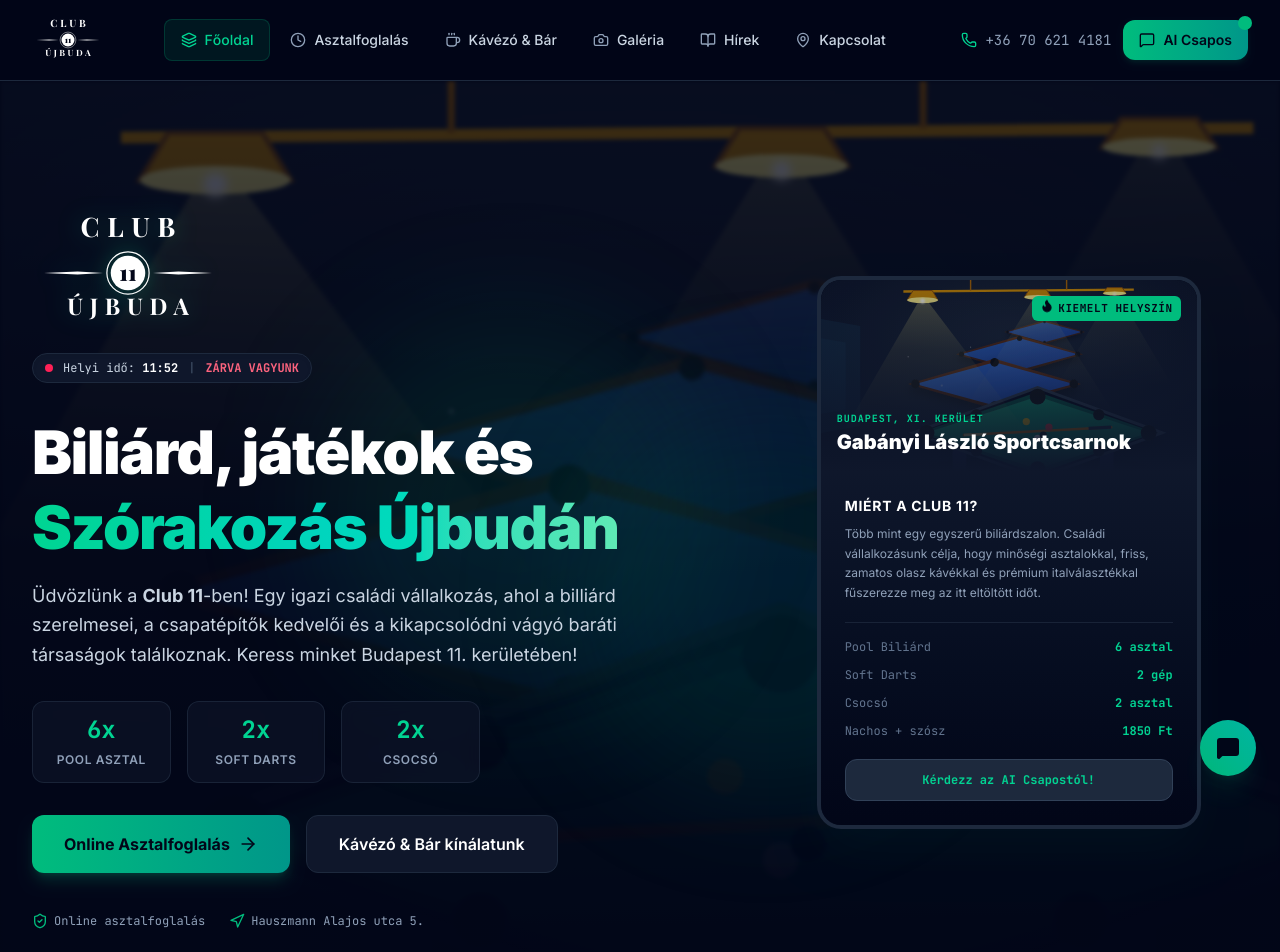
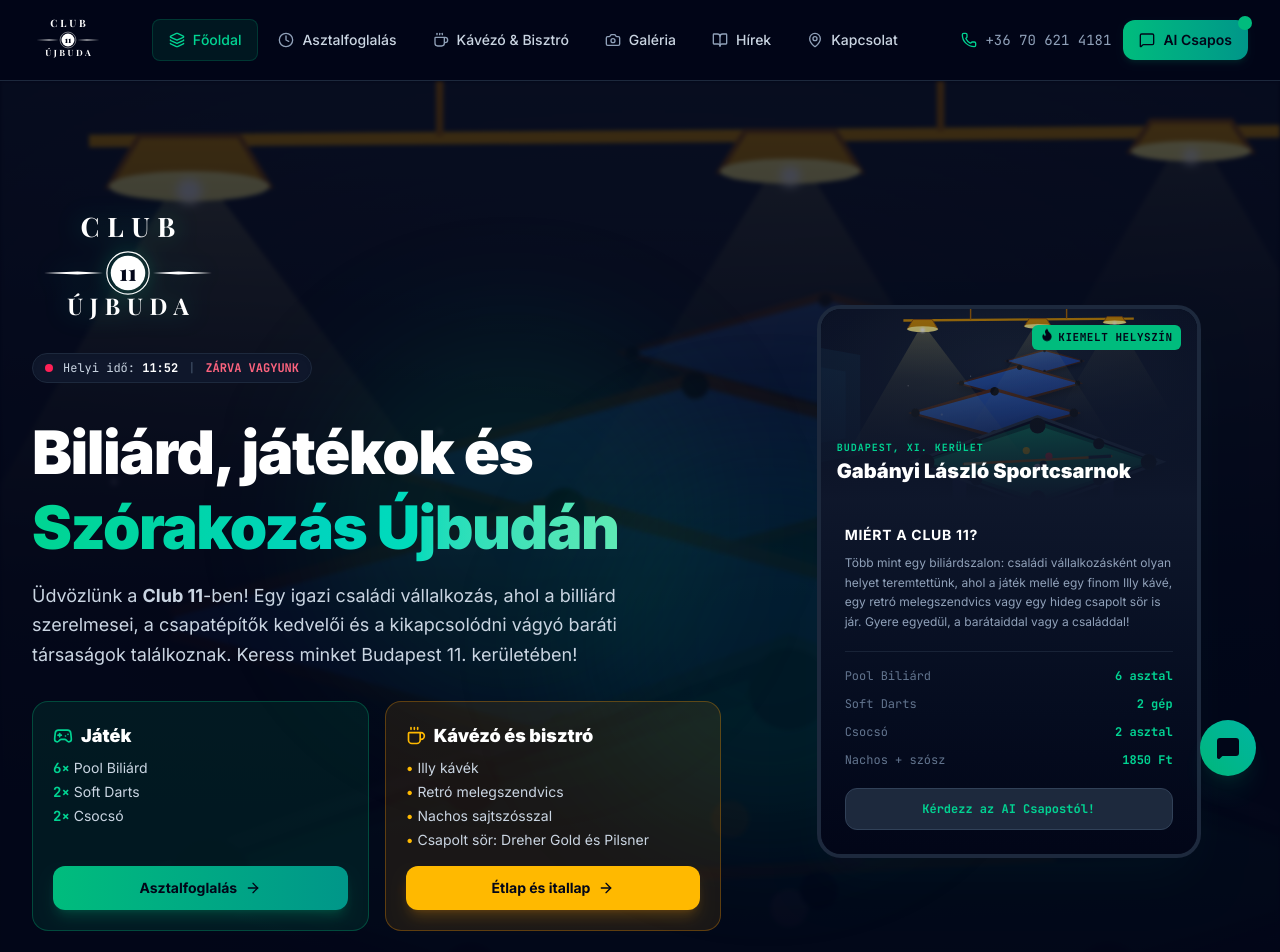
Before and after one commit to kyoshozozo/Club11, a React (Vite) app: page / in a window 1280 px wide. Shown: the top 952 px of the page. Built offline with nearby package versions, Linux system fonts and the light colour scheme; a web font is replaced by a local one.

Commit message:
Add files via upload
Frissítés 3/3

```diff
--- a/src/components/About.tsx
+++ b/src/components/About.tsx
@@ -121,7 +121,7 @@ export default function About() {
                 <div>
                   <h4 className="font-semibold text-sm text-white">Megközelítés</h4>
                   <p className="text-xs text-slate-400 font-sans leading-relaxed pt-1">
-                    M4 metróval, 17, 41, 47, 56 villamosokkal (Hauszmann Alajos utca megálló).
+                    M4 metróval, valamint 1, 17, 41, 47, 56 villamosokkal (Hauszmann Alajos utca megálló).
                   </p>
                 </div>
               </div>
@@ -248,7 +248,7 @@ export default function About() {
             <span className="text-[10px] font-mono text-emerald-400 uppercase tracking-wider block">Hogyan találsz be?</span>
             <h4 className="font-sans font-black text-lg text-white">Megközelítés a Sportcsarnokon belül</h4>
             <p className="text-xs text-slate-400 leading-relaxed font-sans">
-              A **Gabányi László Sportcsarnok** főbejáratán belépve menj közvetlenül előre a folyosón. Kövesd a falon elhelyezett biliárdgolyós és **Club 11** táblákat. A szalonunk tágas játéktérrel és külön kávézó terasszal vár téged a folyosó végén balra!
+              A Club 11 a <strong className="text-white">Gabányi László Sportcsarnok</strong> területén található. A sportcsarnok <strong className="text-white">főbejáratán</strong> belépve fordulj <strong className="text-white">balra</strong>: az <strong className="text-white">első ajtónál</strong> találod a klubot.
             </p>
             <div className="pt-2">
               <a
--- a/src/components/Hero.tsx
+++ b/src/components/Hero.tsx
@@ -4,12 +4,15 @@
  */
 
 import React, { useState, useEffect } from 'react';
-import { Clock, Navigation, ShieldCheck, ArrowRight, Flame } from 'lucide-react';
+import { Navigation, ShieldCheck, ArrowRight, Flame, Gamepad2, Coffee } from 'lucide-react';
 import Club11Logo from './Club11Logo';
-import { OPENING_HOURS, budapestNow, MENU_ITEMS } from '../data';
+import { OPENING_HOURS, budapestNow, MENU_ITEMS, TABLE_CATEGORIES } from '../data';
 
 // A kiemelt snack neve és ára az árlistából jön, így nem térhet el tőle
 const FEATURED_SNACK = MENU_ITEMS.find(item => item.id === 'et-nachos')!;
+
+// A bisztró pillér kiemelt tételei (csak olyan, ami az árlistában is szerepel)
+const BISTRO_HIGHLIGHTS = ['Illy kávék', 'Retró melegszendvics', 'Nachos sajtszósszal', 'Csapolt sör: Dreher Gold és Pilsner'];
 
 interface HeroProps {
   onStartBooking: () => void;
@@ -87,40 +90,53 @@ export default function Hero({ onStartBooking, onExploreMenu, onOpenChat }: Hero
               </p>
             </div>
 
-            {/* Quick stats / highlights */}
-            <div className="grid grid-cols-3 gap-4 max-w-md mx-auto lg:mx-0">
-              <div className="bg-slate-900/60 backdrop-blur-sm border border-slate-800/80 rounded-xl p-3 text-center">
-                <span className="block text-2xl font-black text-emerald-400 font-mono">6x</span>
-                <span className="text-xs text-slate-400 uppercase tracking-wider font-semibold">Pool asztal</span>
+            {/* Két egyenrangú pillér: Játék és Kávézó & Bisztró */}
+            <div className="grid grid-cols-1 sm:grid-cols-2 gap-4 text-left" id="hero-pillars">
+              <div className="flex flex-col justify-between gap-4 p-5 rounded-2xl bg-emerald-500/10 border border-emerald-500/30" id="hero-pillar-games">
+                <div className="space-y-2">
+                  <div className="flex items-center gap-2 text-emerald-400">
+                    <Gamepad2 className="w-5 h-5" />
+                    <h2 className="text-lg font-black text-white">Játék</h2>
                   </div>
-              <div className="bg-slate-900/60 backdrop-blur-sm border border-slate-800/80 rounded-xl p-3 text-center">
-                <span className="block text-2xl font-black text-emerald-400 font-mono">2x</span>
-                <span className="text-xs text-slate-400 uppercase tracking-wider font-semibold">Soft Darts</span>
+                  <ul className="text-sm text-slate-300 space-y-1">
+                    {TABLE_CATEGORIES.map(c => (
+                      <li key={c.type}>
+                        <span className="font-mono font-bold text-emerald-400">{c.count}×</span> {c.name.replace(' Asztal', '').replace(' Gép', '')}
+                      </li>
+                    ))}
+                  </ul>
                 </div>
-              <div className="bg-slate-900/60 backdrop-blur-sm border border-slate-800/80 rounded-xl p-3 text-center">
-                <span className="block text-2xl font-black text-emerald-400 font-mono">2x</span>
-                <span className="text-xs text-slate-400 uppercase tracking-wider font-semibold">Csocsó</span>
-              </div>
-            </div>
-
-            {/* CTA Buttons */}
-            <div className="flex flex-col sm:flex-row gap-4 justify-center lg:justify-start">
                 <button
                   onClick={onStartBooking}
                   id="hero-booking-cta"
-                className="flex items-center justify-center gap-2 px-8 py-4 rounded-xl bg-gradient-to-r from-emerald-500 to-teal-600 hover:from-emerald-400 hover:to-teal-500 text-slate-950 font-bold text-base transition-all transform hover:-translate-y-0.5 active:translate-y-0 shadow-lg shadow-emerald-500/20"
+                  className="flex items-center justify-center gap-2 px-5 py-3 rounded-xl bg-gradient-to-r from-emerald-500 to-teal-600 hover:from-emerald-400 hover:to-teal-500 text-slate-950 font-bold text-sm transition-all shadow-lg shadow-emerald-500/20"
                 >
-                Online Asztalfoglalás
-                <ArrowRight className="w-5 h-5" />
+                  Asztalfoglalás
+                  <ArrowRight className="w-4 h-4" />
                 </button>
+              </div>
 
+              <div className="flex flex-col justify-between gap-4 p-5 rounded-2xl bg-amber-500/10 border border-amber-500/30" id="hero-pillar-bistro">
+                <div className="space-y-2">
+                  <div className="flex items-center gap-2 text-amber-400">
+                    <Coffee className="w-5 h-5" />
+                    <h2 className="text-lg font-black text-white">Kávézó és bisztró</h2>
+                  </div>
+                  <ul className="text-sm text-slate-300 space-y-1">
+                    {BISTRO_HIGHLIGHTS.map(name => (
+                      <li key={name}><span className="text-amber-400">•</span> {name}</li>
+                    ))}
+                  </ul>
+                </div>
                 <button
                   onClick={onExploreMenu}
                   id="hero-menu-cta"
-                className="flex items-center justify-center gap-2 px-8 py-4 rounded-xl bg-slate-900 hover:bg-slate-800 text-white font-semibold text-base transition-all border border-slate-800"
+                  className="flex items-center justify-center gap-2 px-5 py-3 rounded-xl bg-amber-400 hover:bg-amber-300 text-slate-950 font-bold text-sm transition-all shadow-lg shadow-amber-500/20"
                 >
-                Kávézó & Bár kínálatunk
+                  Étlap és itallap
+                  <ArrowRight className="w-4 h-4" />
                 </button>
+              </div>
             </div>
 
             <div className="flex items-center gap-6 justify-center lg:justify-start text-xs text-slate-400 font-mono pt-2">
@@ -163,7 +179,7 @@ export default function Hero({ onStartBooking, onExploreMenu, onOpenChat }: Hero
                 <div className="space-y-2">
                   <h4 className="text-sm font-bold text-white uppercase tracking-wider">Miért a Club 11?</h4>
                   <p className="text-xs text-slate-400 leading-relaxed font-sans">
-                    Több mint egy egyszerű biliárdszalon. Családi vállalkozásunk célja, hogy minőségi asztalokkal, friss, zamatos olasz kávékkal és prémium italválasztékkal fűszerezze meg az itt eltöltött időt.
+                    Több mint egy biliárdszalon: családi vállalkozásként olyan helyet teremtettünk, ahol a játék mellé egy finom Illy kávé, egy retró melegszendvics vagy egy hideg csapolt sör is jár. Gyere egyedül, a barátaiddal vagy a családdal!
                   </p>
                 </div>
 
--- a/src/components/Menu.tsx
+++ b/src/components/Menu.tsx
@@ -54,7 +54,7 @@ export default function Menu() {
 
       {/* Header */}
       <div className="text-center space-y-4 mb-10">
-        <span className="text-xs font-mono uppercase tracking-widest text-emerald-400 font-bold block">Kávézó, Bár & Snackek</span>
+        <span className="text-xs font-mono uppercase tracking-widest text-emerald-400 font-bold block">Kávézó, Bisztró & Snackek</span>
         <h2 className="text-3xl sm:text-4xl font-black text-white tracking-tight">Áraink</h2>
         <p className="text-slate-400 max-w-2xl mx-auto text-sm">
           Frissülj fel a játék közben! Kiváló italok, kávék, sörök és ínycsiklandó meleg ételek, snackek várnak rád.
--- a/src/components/Navbar.tsx
+++ b/src/components/Navbar.tsx
@@ -20,7 +20,7 @@ export default function Navbar({ activeSection, setActiveSection, isChatOpen, se
   const navItems = [
     { id: 'home', label: 'Főoldal', icon: Layers },
     { id: 'booking', label: 'Asztalfoglalás', icon: Clock },
-    { id: 'menu', label: 'Kávézó & Bár', icon: Coffee },
+    { id: 'menu', label: 'Kávézó & Bisztró', icon: Coffee },
     { id: 'gallery', label: 'Galéria', icon: Camera },
     { id: 'posts', label: 'Hírek', icon: BookOpen },
     { id: 'about', label: 'Kapcsolat', icon: MapPin },
```
Lines whose indentation alone changed are shown as unchanged.
